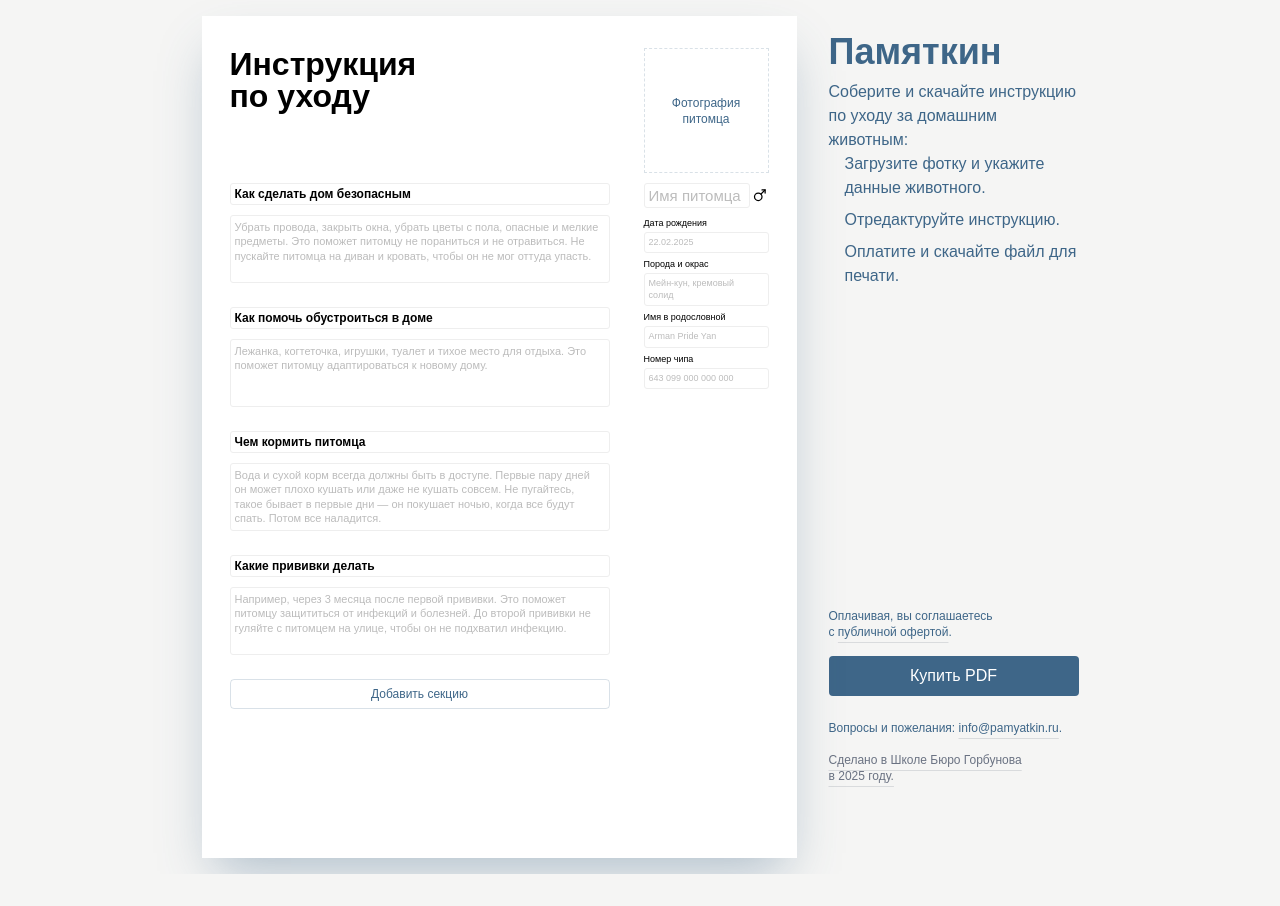
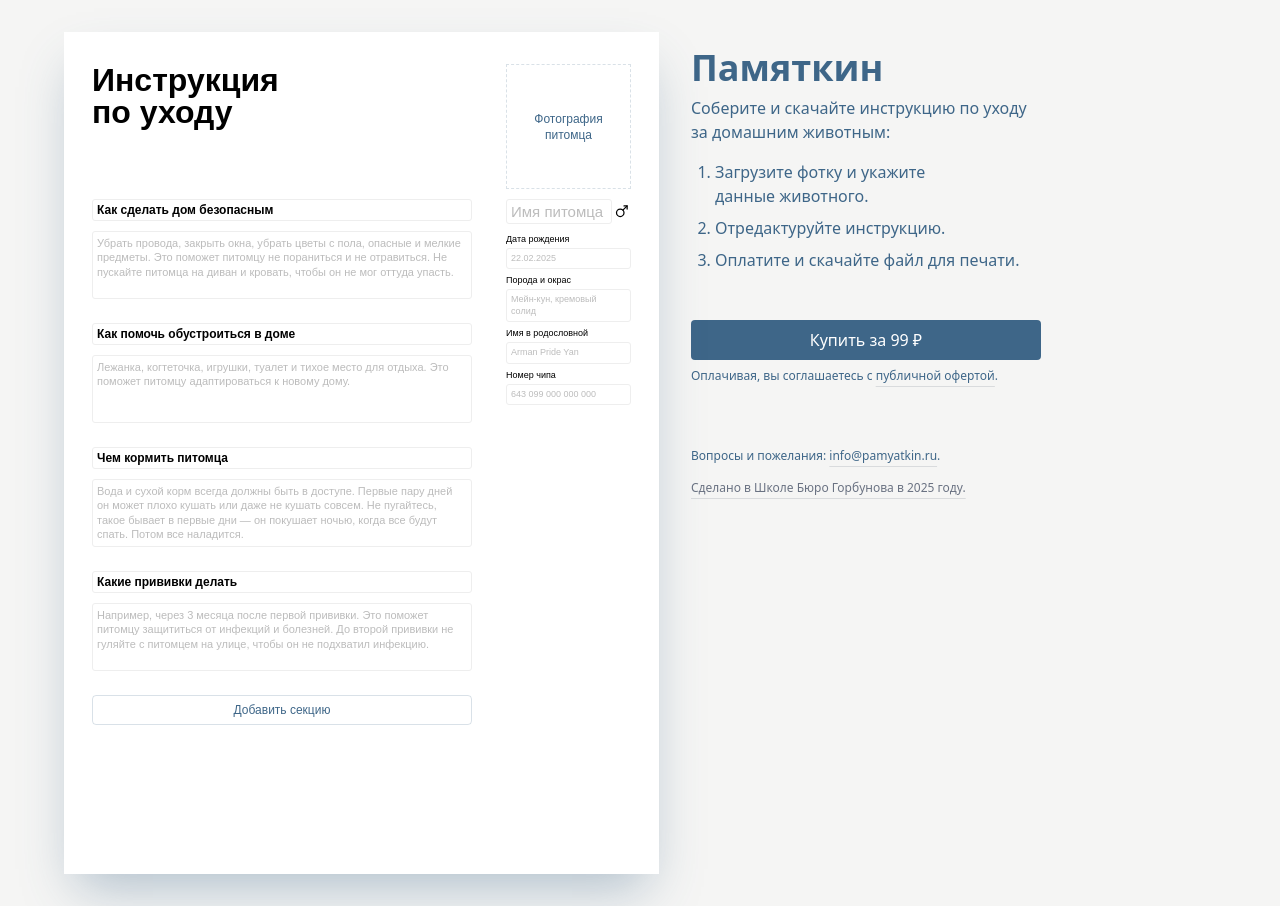
Before and after one commit to talyguryn/pamyatkin, a Next.js app: page / in a window 1280 px wide. Before the commit the page ends 874 px from the top, so only its background shows below. Built offline with nearby package versions, Linux system fonts and the light colour scheme.

Commit message:
update layout

```diff
--- a/src/app/globals.css
+++ b/src/app/globals.css
@@ -8,7 +8,15 @@
 body {
   background: var(--background);
   color: var(--foreground);
-  font-family: Arial, Helvetica, sans-serif;
+  font-family:
+    system-ui,
+    -apple-system,
+    BlinkMacSystemFont,
+    'Segoe UI',
+    Roboto,
+    Helvetica,
+    Arial,
+    sans-serif;
 }
 
 [contenteditable='true'] {
@@ -40,3 +48,7 @@ a {
     text-decoration-color: inherit;
   }
 }
+
+li {
+  margin-bottom: 0.5rem;
+}
--- a/src/app/oferta/page.tsx
+++ b/src/app/oferta/page.tsx
@@ -1,14 +1,62 @@
+import './style.module.css';
+
 export default function SuccessPage() {
   return (
-    <main
-      style={{
-        display: 'flex',
-        flexDirection: 'column',
-        minHeight: '60vh',
-        margin: '80px 40px',
-      }}
-    >
-      <h1 className="mb-4">Публичная оферта</h1>
+    <main className="flex flex-col min-h-[60vh] mx-10 my-20 max-w-2xl">
+      <h1 className="mb-4 text-2xl font-bold">Публичная оферта</h1>
+      <ol className={`list-decimal pl-6`}>
+        <li>Оферта адресована клиентам — физическим и юридическим лицам.</li>
+        <li>
+          Предмет оферты — получение сгенерированного PDF-документа последством
+          онлайн-сервиса по генерации памяток{' '}
+          <a href="https://pamyatkin.ru">pamyatkin.ru</a>.
+        </li>
+        <li>
+          Договор считается заключённым с момента акцепта — полной оплаты услуги
+          на сайте.
+        </li>
+        <li>
+          Договор действует до момента предоставления клиенту доступа к
+          сгенерированному документу.
+        </li>
+        <li>
+          Стоимость услуги указывается на сайте в момент оформления заказа.
+        </li>
+        <li>
+          После оплаты клиент получает право однократного доступа к
+          сформированному PDF-документу, с возможностью его скачивания.
+        </li>
+        <li>
+          Исполнитель не предоставляет клиенту исключительных или дополнительных
+          прав на использование, распространение или модификацию материалов,
+          содержащихся в памятке.
+        </li>
+        <li>
+          Оплата осуществляется по безналичному расчёту с использованием
+          доступных на сайте способов.
+        </li>
+        <li>
+          Стороны не вправе передавать свои права и обязанности по договору
+          третьим лицам без согласия другой стороны.
+        </li>
+        <li>
+          В случае возникновения споров стороны обязуются предпринять меры по
+          досудебному урегулированию в течение 10 рабочих дней.
+        </li>
+        <li>
+          Подсудность по всем неурегулированным спорам — Арбитражный суд по
+          месту регистрации исполнителя.
+        </li>
+        <li>Подписание актов при оказании услуги не требуется.</li>
+        <li>
+          Исполнитель вправе вносить изменения в условия оферты в одностороннем
+          порядке.
+        </li>
+        <li>
+          Изменения вступают в силу с момента публикации новой редакции оферты
+          на сайте.
+        </li>
+      </ol>
     </main>
   );
 }
--- a/src/app/page.tsx
+++ b/src/app/page.tsx
@@ -7,6 +7,7 @@ import { LeafletData, LeafletSection, LeafletTextfield } from '@/types/leaflet';
 import { defaultLeafletData } from '@/data/leaflet';
 import axios from 'axios';
 import Leaflet from '@/components/leaflet';
+import { getPrice } from '@/utils/price';
 
 export default function Home() {
   const handleBuyClick = async () => {
@@ -28,28 +29,27 @@ export default function Home() {
   };
 
   return (
-    <div className="flex flex-col items-center justify-center bg-stone-100">
+    <div className="flex flex-col bg-stone-100">
       {/* two colums layout */}
-      <div className="flex justify-center gap-8 max-w-3xl w-full mx-auto p-4">
+      <div className="flex justify-start gap-8 max-w-3xl px-16 py-8">
         {/* leaflet */}
         <div className="w-full">
           <Leaflet />
         </div>
-        <div className="flex flex-col justify-between w-[250px] pt-4 pb-8 flex-shrink-0 h-screen ">
+        <div className="flex flex-col gap-10 w-[350px] pt-4 pb-8 flex-shrink-0 h-screen ">
           <div>
             <div className="text-4xl font-bold text-[#3e6688] mb-2">
               Памяткин
             </div>
-            {/* <div className="text-2xl text-[#3e6688] mb-8"></div> */}
             <div className="text-[#3e6688]">
               <div>
-                Соберите и скачайте инструкцию по уходу за домашним животным:
+                Соберите и скачайте инструкцию по уходу за домашним животным:
               </div>
-              <ul className="space-y-2 ml-4 mb-0">
-                <li>Загрузите фотку и укажите данные животного.</li>
+              <ol className="space-y-2 mt-4 list-decimal pl-6">
+                <li>Загрузите фотку и укажите данные животного.</li>
                 <li>Отредактуруйте инструкцию.</li>
-                <li>Оплатите и скачайте файл для печати.</li>
-              </ul>
+                <li>Оплатите и скачайте файл для печати.</li>
+              </ol>
             </div>
           </div>
 
@@ -79,23 +79,27 @@ export default function Home() {
             >
               Показать PDF
             </button> */}
-            <div className="text-[#3e6688] text-xs mb-2">
-              Оплачивая, вы соглашаетесь с{' '}
-              <a href="/oferta" className="text-[#3e6688] underline">
-                публичной офертой
-              </a>
-              .
-            </div>
+
             <button
               className="px-8 py-2 bg-[#3e6688] text-white rounded hover:bg-[#31506b] active:bg-[#2b3e4d] cursor-pointer"
               onClick={() => {
                 handleBuyClick();
               }}
             >
-              Купить PDF
+              Купить за {getPrice()} ₽
             </button>
-
-            <div className="text-[#3e6688] text-xs mt-4">
+            <div className="text-[#3e6688] text-xs mb-2">
+              Оплачивая, вы соглашаетесь с{' '}
+              <a
+                href="/oferta"
+                target="_blank"
+                className="text-[#3e6688] underline"
+              >
+                публичной офертой
+              </a>
+              .
+            </div>
+            <div className="text-[#3e6688] text-xs mt-12">
               Вопросы и пожелания:{' '}
               <a
                 href="mailto:info@pamyatkin.ru"
@@ -105,8 +109,7 @@ export default function Home() {
               </a>
               .
             </div>
-
-            <div className="text-xs text-gray-500 mt-2">
+            <div className="text-xs text-gray-500 mt-2 ">
               <a href="https://bureau.ru/school/" target="_blank">
                 Сделано в Школе Бюро Горбунова в 2025 году.
               </a>
--- a/src/utils/payments.ts
+++ b/src/utils/payments.ts
@@ -16,7 +16,7 @@ function generateIdempotenceKey(): string {
 
 const createPayload: ICreatePayment = {
   amount: {
-    value: process.env.PRICE || '99.00',
+    value: process.env.NEXT_PUBLIC_PRICE || '0.00',
     currency: 'RUB',
   },
   payment_method_data: {
@@ -36,8 +36,8 @@ export async function createPayment(
       throw new Error('YOOKASSA_SHOP_ID and YOOKASSA_SECRET_KEY are not set');
     }
 
-    if (!process.env.PRICE) {
-      throw new Error('PRICE is not set in environment variables');
+    if (!process.env.NEXT_PUBLIC_PRICE) {
+      throw new Error('NEXT_PUBLIC_PRICE is not set in environment variables');
     }
 
     if (!process.env.HOST) {
--- /dev/null
+++ b/src/utils/price.ts
@@ -0,0 +1,7 @@
+export function getPrice(withCurrencySymbol = false): string {
+  const price = process.env.NEXT_PUBLIC_PRICE
+    ? parseFloat(process.env.NEXT_PUBLIC_PRICE)
+    : 99;
+
+  return withCurrencySymbol ? `${price} ₽` : `${price}`;
+}
```
Also changed, not shown: src/app/oferta/style.module.css (added).
